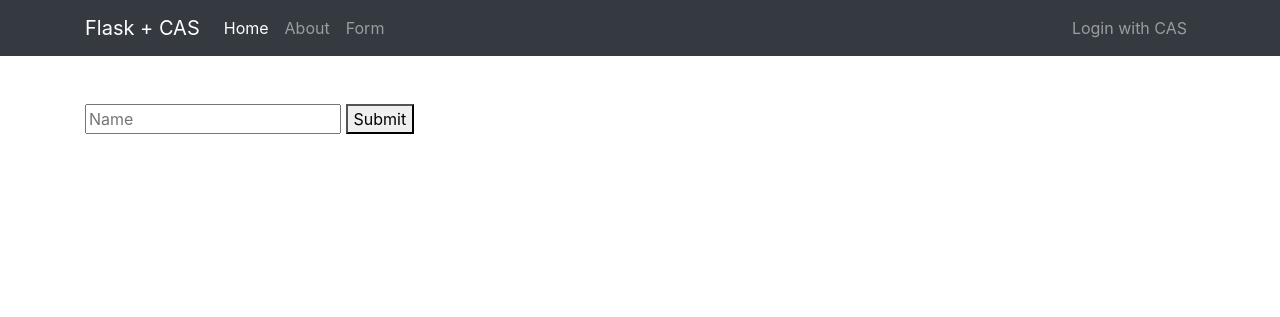
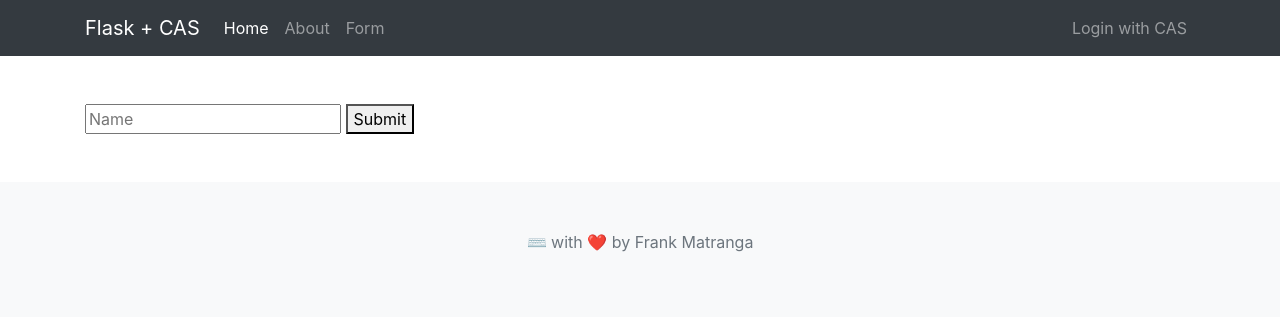
Before and after one commit to Apexal/flask-cas-template, a Python web app: template templates/form.html in a window 1280 px wide. Shown: the top 317 px of the page. Run offline with Jinja, Linux system fonts and the light colour scheme; the template is opened without the code that fills it, so the values that code supplies are empty; some libraries are stand-ins or nearby versions.

Commit message:
Add footer

```diff
--- a/templates/layout.html
+++ b/templates/layout.html
@@ -39,7 +39,11 @@
 
     {% block content %}{% endblock %}
   </main>
-  <footer>{% block footer %}{% endblock %}</footer>
+  <footer class="bg-light text-secondary py-5">
+    <p class="text-center">
+      ⌨️ with ❤️ by Frank Matranga
+    </p>
+  </footer>
 </body>
 
 </html>
```
